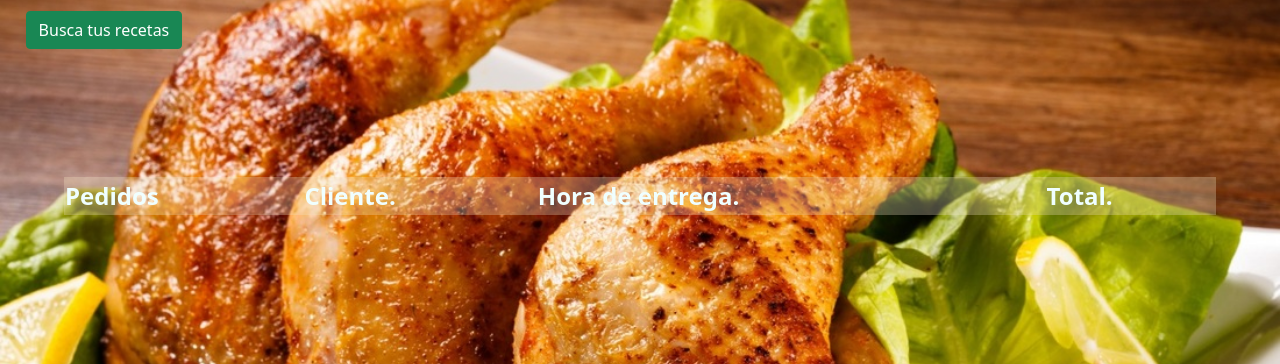
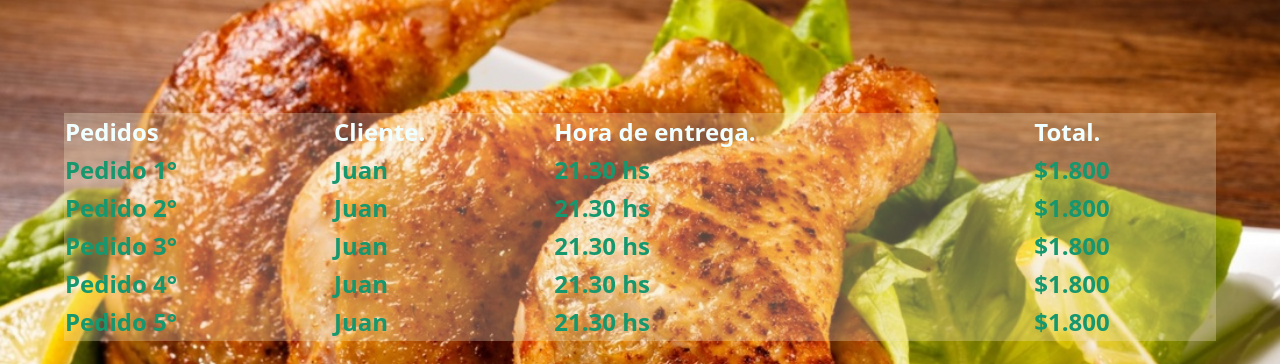
Before and after one commit to eruandou/TrabajoCursoHTMLPython, a plain HTML site: page TrabajoCursoHTMLPython/Html/index.html in a window 1280 px wide. Shown: the part 114-478 px from the top of the page. Drawn offline with nearby package versions, Linux system fonts and the light colour scheme; files whose address does not match are found by name.

Commit message:
Add files via upload

```diff
--- a/TrabajoCursoHTMLPython/Estilos/styles.css
+++ b/TrabajoCursoHTMLPython/Estilos/styles.css
@@ -10,13 +10,13 @@ body {
 }
 .contenedor{
     width: 100%;
-    padding: 15px;
+    padding: 15%;
 }
 .formulario{
     background: #fff;
-    margin-top: 9.37rem;
+    margin-top: 2.37%;
     margin-bottom: 0.37%;
-    padding: 0.18rem;
+    padding: 0.50%;
     background-color: rgba(241, 227, 194, 0.3);
     color: azure;
     font-size: x-large;
@@ -304,8 +304,5 @@ footer > *
   text-align:center;
   margin: 0 auto;
   display: block;
-
 }
-
-
 }
--- a/TrabajoCursoHTMLPython/Html/contacto.html
+++ b/TrabajoCursoHTMLPython/Html/contacto.html
@@ -10,7 +10,7 @@
     <link href="https://cdn.jsdelivr.net/npm/bootstrap@5.1.3/dist/css/bootstrap.min.css" rel="stylesheet" />
     <link rel="stylesheet" href="/Estilos/styles.css">
     <script src="https://cdn.jsdelivr.net/npm/bootstrap@5.1.3/dist/js/bootstrap.bundle.min.js"></script>
-
+    <script src="/JavaScript/comida.js"></script>
     <link rel="icon" type="image/png" href="/Img/icono2.png"/>
 </head>
 
@@ -32,20 +32,17 @@
     </nav>
 
     <section>
-        <div class="formulario">
+        <div class="formulario" name="fvalida">
             <h1>Contactate con nostros</h1>
             <form action="https://formsubmit.co/prueba@gmail.com" method="POST" enctype="text/plain" autocomplete="on">
 
                 <div class="form-group">
                     <label>Tu nombre completo</label> <input type="text" class="form-control"
-                        name="nombre">
+                        name="nombre" >
                 </div>
-
                 <div class="form-group">
-                    <label>Mail</label> <input type="email" class="form-control"
-                        name="mail">
+                <label>Edad</label> <input type="text" name="edad" size="3" maxlength="2" class="form-control">
                 </div>
-
                 <div class="form-group">
                     <label>Motivo de la consulta</label> <input type="text" class="form-control"
                         name="motivo">
@@ -56,7 +53,7 @@
                     <textarea name="comentarios" class="comentarios form-control" name="categoria"> </textarea>
                 </div>
 
-                <button type="submit" class="btn btn-primary">Enviar</button>
+                <button type="submit" class="btn btn-primary" onclick="valida_envia()">Enviar</button>
             </form>
 
             <a href= "#inicio"><button type="text" class="btn btn-primary">Inicio</button></a>
@@ -67,7 +64,6 @@
                 frame.src = URL.createObjectURL(event.target.files[0]);
             }
         </script>
-
 
         <div class="formulario">
         <p>Estamos acá</p>
--- a/TrabajoCursoHTMLPython/Html/index.html
+++ b/TrabajoCursoHTMLPython/Html/index.html
@@ -25,6 +25,7 @@
         <a name="inicio" href="index.html" class="btn btn-success"> Inicio </a>
         <a href="agregar.html" class="btn btn-success"> Agregar productos </a>
         <a href="contacto.html" class="btn btn-success"> Contactate </a>
+        <a href="recetas.html" class="btn btn-success"> Busca tus recetas </a>
       </div>
   </div>
 
@@ -33,8 +34,8 @@
     </div>
   </nav>    </header>
 
-<div class="recetas">
-  <a href="recetas.html" class="btn btn-success"> Busca tus recetas </a>
+
+
 </div>
 
 </div>
@@ -49,15 +50,44 @@
 
   <table class="formulario">
     <thead>
+      <tr style="background-color: rgb(251, 236, 25); "></tr>
       <tr>
         <th> Pedidos </th>
         <th scope="col"> Cliente. </th>
         <th scope="col"> Hora de entrega.   </th>
         <th scope="col">  Total.   </th>
-
+      </tr>
+      <tr>
+        <th style="color: rgb(22, 151, 110);"> Pedido 1° </th>
+        <th style="color: rgb(22, 151, 110);" scope="col" > Juan </th>
+        <th style="color: rgb(22, 151, 110);" scope="col"> 21.30 hs   </th>
+        <th style="color: rgb(22, 151, 110);" scope="col">  $1.800   </th>
+      </tr>
+      <tr>
+        <th style="color: rgb(22, 151, 110);"> Pedido 2° </th>
+        <th style="color: rgb(22, 151, 110);" scope="col" > Juan </th>
+        <th style="color: rgb(22, 151, 110);" scope="col"> 21.30 hs   </th>
+        <th style="color: rgb(22, 151, 110);" scope="col">  $1.800   </th>
+      </tr>
+      <tr>
+        <th style="color: rgb(22, 151, 110);"> Pedido 3° </th>
+        <th style="color: rgb(22, 151, 110);" scope="col" > Juan </th>
+        <th style="color: rgb(22, 151, 110);" scope="col"> 21.30 hs   </th>
+        <th style="color: rgb(22, 151, 110);" scope="col">  $1.800   </th>
+      </tr>
+      <tr>
+        <th style="color: rgb(22, 151, 110);"> Pedido 4° </th>
+        <th style="color: rgb(22, 151, 110);" scope="col" > Juan </th>
+        <th style="color: rgb(22, 151, 110);" scope="col"> 21.30 hs   </th>
+        <th style="color: rgb(22, 151, 110);" scope="col">  $1.800   </th>
+      </tr>
+      <tr>
+        <th style="color: rgb(22, 151, 110);"> Pedido 5° </th>
+        <th style="color: rgb(22, 151, 110);" scope="col" > Juan </th>
+        <th style="color: rgb(22, 151, 110);" scope="col"> 21.30 hs   </th>
+        <th style="color: rgb(22, 151, 110);" scope="col">  $1.800   </th>
       </tr>
     </thead>
-
   </table>
 </div>
 </div>
```
Also changed, not shown: TrabajoCursoHTMLPython/Html/agregar.html (+6 -11 lines), TrabajoCursoHTMLPython/Html/recetas.html (+1 -2 lines), TrabajoCursoHTMLPython/JavaScript/comida.js (+24 -0 lines).
